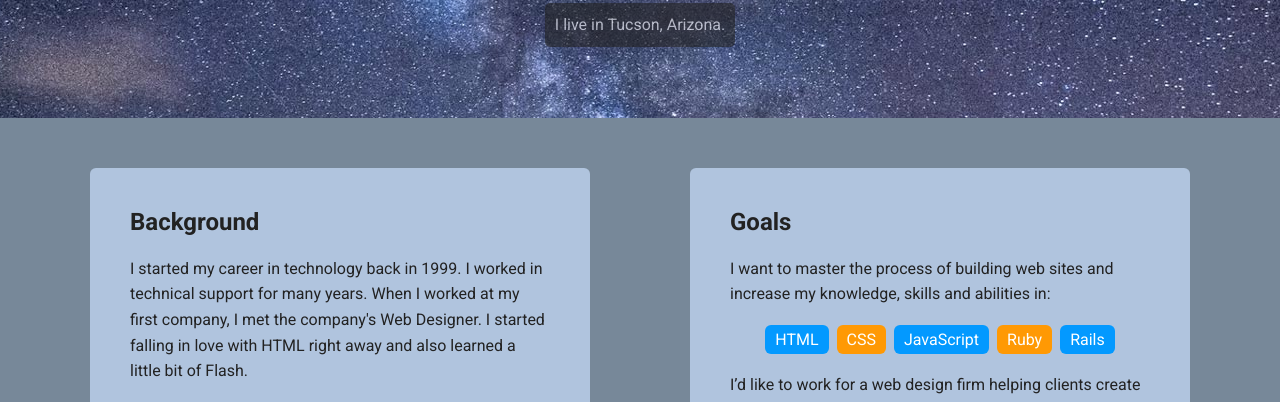
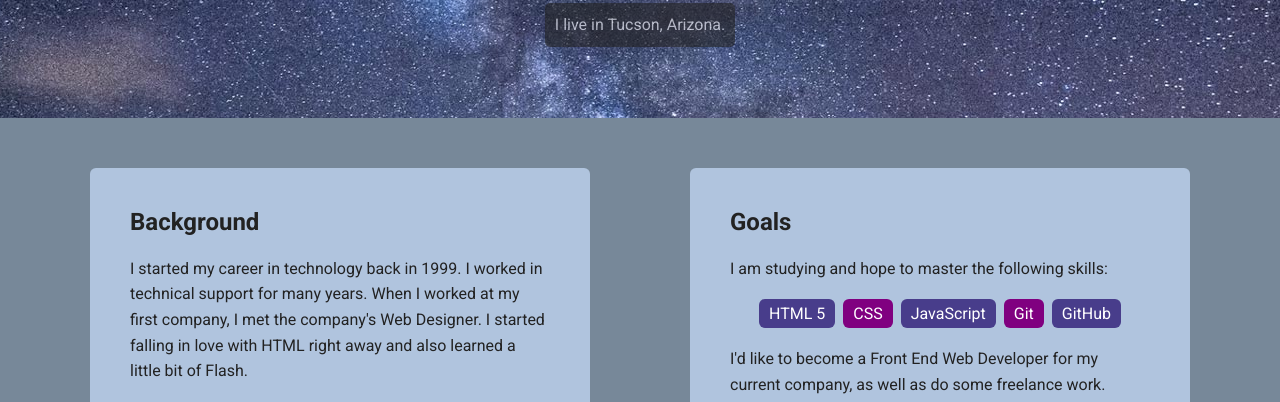
Before and after one commit to soflooofy/profile-page, a plain HTML site: page index.html in a window 1280 px wide. Shown: the part 352-754 px from the top of the page. Drawn offline with Linux system fonts and the light colour scheme; a web font is replaced by a local one.

Commit message:
Update index.html
Update index.html to reflect my personal information and style.
Add icon for browser tabs.

```diff
--- a/index.html
+++ b/index.html
@@ -11,7 +11,7 @@
     <div class="main-nav">
         <ul class="nav">
           <li class="name">Christine Hendrickson</li>
-          <li><a href="#">Home</a></li>
+          <li><a href="index.html">Home</a></li>
           <li><a href="#">Experience</a></li>
         </ul>
     </div>
@@ -31,23 +31,25 @@
 
       <div class="card">
         <h2>Goals</h2>
-        <p>I want to master the process of building web sites and increase my knowledge, skills and abilities in:</p>
+        <p>I am studying and hope to master the following skills:</p>
         <ul class="skills">
-          <li>HTML</li>
+          <li>HTML 5</li>
           <li>CSS</li>
           <li>JavaScript</li>
-          <li>Ruby</li>
-          <li>Rails</li>
+          <li>Git</li>
+          <li>GitHub</li>
         </ul>
-        <p>I’d like to work for a web design firm helping clients create an impressive online presence.</p>
+        <p>I'd like to become a Front End Web Developer for my current company, as well as do some freelance work.</p>
+        <p>After mastering the skills above, I may continue my education and work toward becoming a Full Stack Developer.</p>
+        <p>Happy Coding!</p>
       </div>
 
     </main>
     <footer>
       <ul>
-        <li><a href="#" class="social twitter">Twitter</a></li>
-        <li><a href="#" class="social linkedin">LinkedIn</a></li>
-        <li><a href="#" class="social github">Github</a></li>
+        <li><a href="https://twitter.com/soflooofy" class="social twitter" target="_blank">Twitter</a></li>
+        <li><a href="https://www.linkedin.com/in/christinehendrickson/" class="social linkedin" target="_blank">LinkedIn</a></li>
+        <li><a href="https://github.com/soflooofy" class="social github" target="_blank">Github</a></li>
       </ul>
       <p class="copyright">&copy;Copyright 2020, Christine Hendrickson</p>
     </footer>
--- a/styles.css
+++ b/styles.css
@@ -100,7 +100,7 @@ header .profile-image:hover {
   transition: all .5s;
 }
 .card:hover {
-  border-color: #ff99ff;
+  border-color: purple;
 }
 
 ul.skills {
@@ -111,14 +111,14 @@ ul.skills {
 .skills li {
   border-radius: 6px;
   display: inline-block;
-  background: #ff9904;
+  background: purple;
   color: white;
   padding: 5px 10px;
   margin: 2px;
 }
 
 .skills li:nth-child(odd) {
-  background: #0399ff;
+  background: darkslateblue;
 }
 
 footer {
```
Also changed, not shown: android-chrome-192x192.png (added), android-chrome-512x512.png (added), apple-touch-icon.png (added), favicon-16x16.png (added), favicon-32x32.png (added), favicon.ico (added).
